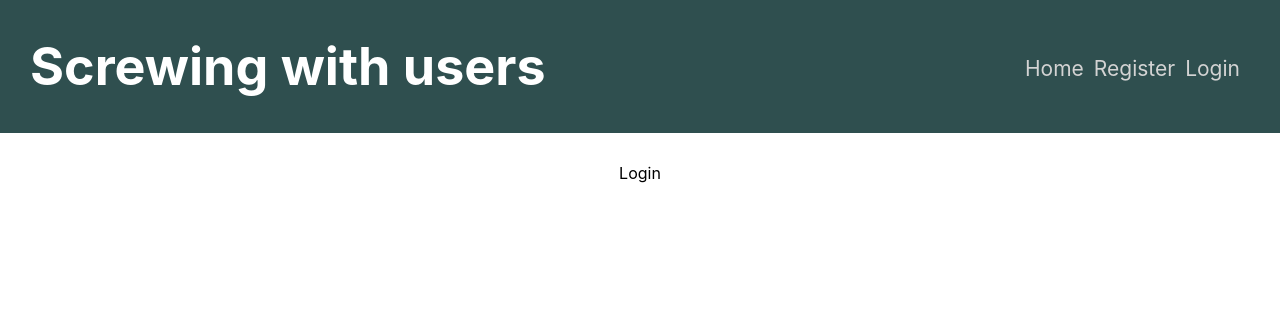
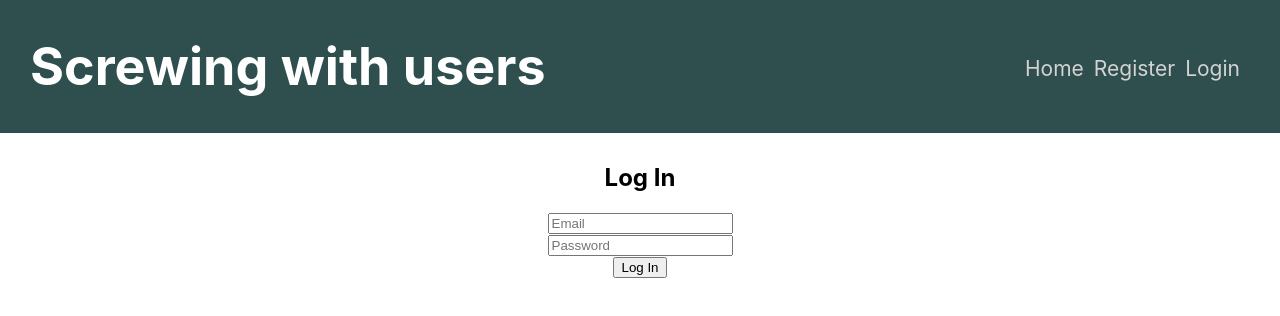
Before and after one commit to itdev161-fa2019/trevor-keith-p2, a React (Create React App) app in the folder client/: page /login in a window 1280 px wide. Shown: the top 316 px of the page. Built offline with nearby package versions, Linux system fonts and the light colour scheme.

Commit message:
Updated Login.js

```diff
--- a/client/src/components/Login/Login.js
+++ b/client/src/components/Login/Login.js
@@ -1,7 +1,104 @@
-import React from 'react';
+import React, { useState } from 'react';
+import axios from 'axios';
+import { useHistory } from 'react-router-dom';
 
-const Login = () => {
-    return <div>Login</div>
+const Login = ({ authenticateUser }) => {
+    let history = useHistory();
+
+    const [userData, setUserData] = useState({
+        email: '',
+        password: ''
+
+    });
+    const [errorData, setErrorData] = useState({ errors: null });
+
+    const { email, password } = userData;
+    const {errors } = errorData;
+
+    const onChange = e => {
+        const { name, value } = e.target;
+        setUserData({
+            ...userData,
+            [name]: value
+
+        })
+
+    }
+
+    const loginUser = async () => {
+        const newUser = {
+            email: email,
+            password: password
+
+        }
+
+        try {
+            const config = {
+                headers: {
+                    'Content-Type': 'application/json'
+
+                }
+
+            }
+
+            const body = JSON.stringify(newUser);
+            const res = await axios.post('http://localhost:5000/api/login', body, config);
+
+            // Store user data and redirect
+            localStorage.setItem('token', res.data.token);
+            history.push('/');
+
+        } catch(error) {
+            // Clear user data
+            localStorage.removeItem('token');
+
+            setErrorData({
+                ...errors,
+                errors: error.response.data.errors
+
+            })
+
+        }
+
+        authenticateUser();
+
+    }
+
+    return (
+        <div>
+            <h2>Log In</h2>
+
+            <div>
+                <input
+                    type="text"
+                    placeholder="Email"
+                    name="email"
+                    value={email}
+                    onChange={e => onChange(e)} />
+
+            </div>
+            <div>
+                <input
+                    type="text"
+                    placeholder="Password"
+                    name="password"
+                    value={password}
+                    onChange={e => onChange(e)} />
+
+            </div>
+            <div>
+                <button onClick={() => loginUser()}>Log In</button>
+
+            </div>
+            <div>
+                {errors && errors.map(error =>
+                    <div key={error.msg}>{error.msg}</div>)}
+
+            </div>
+
+        </div>
+
+    )
 
 }
 
```
